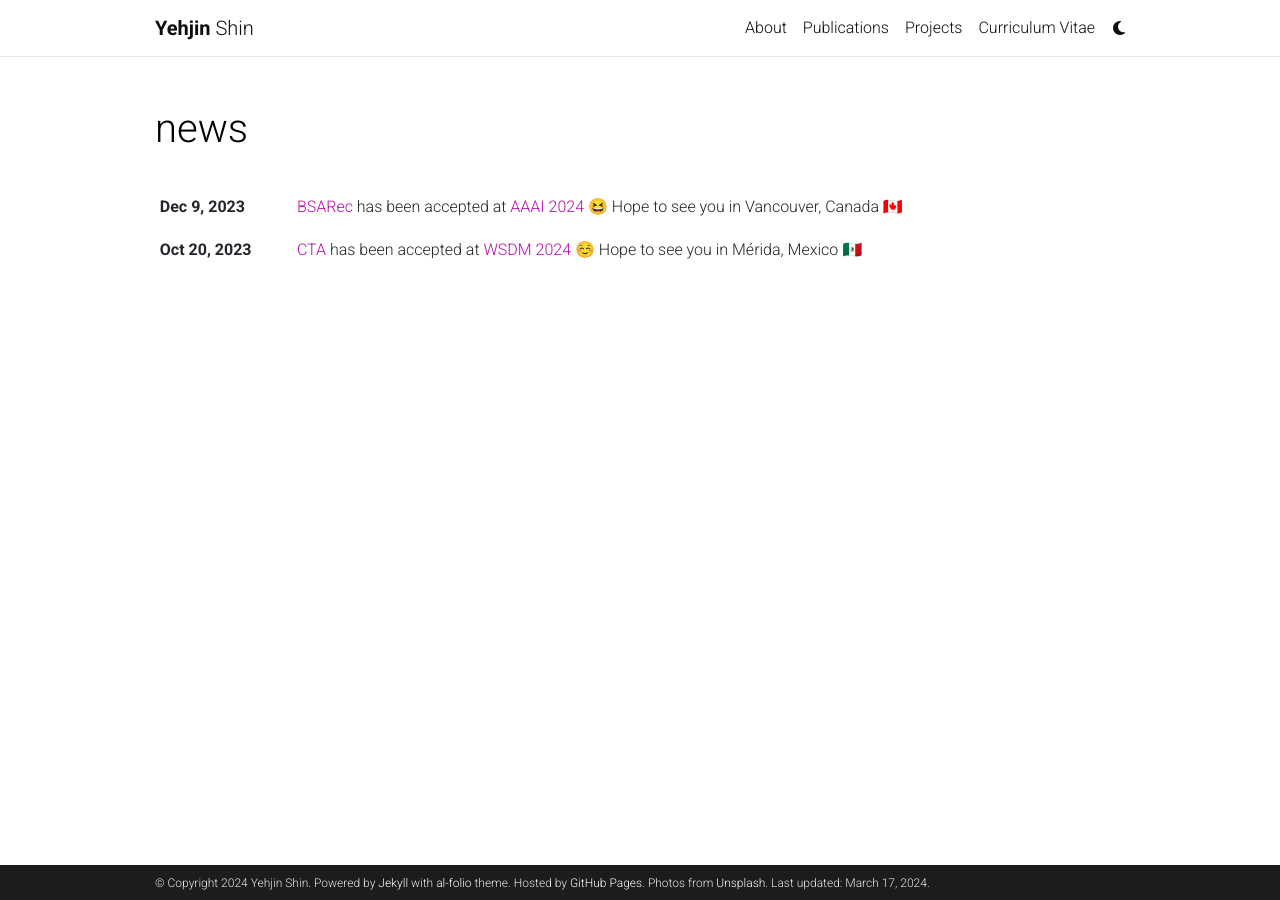
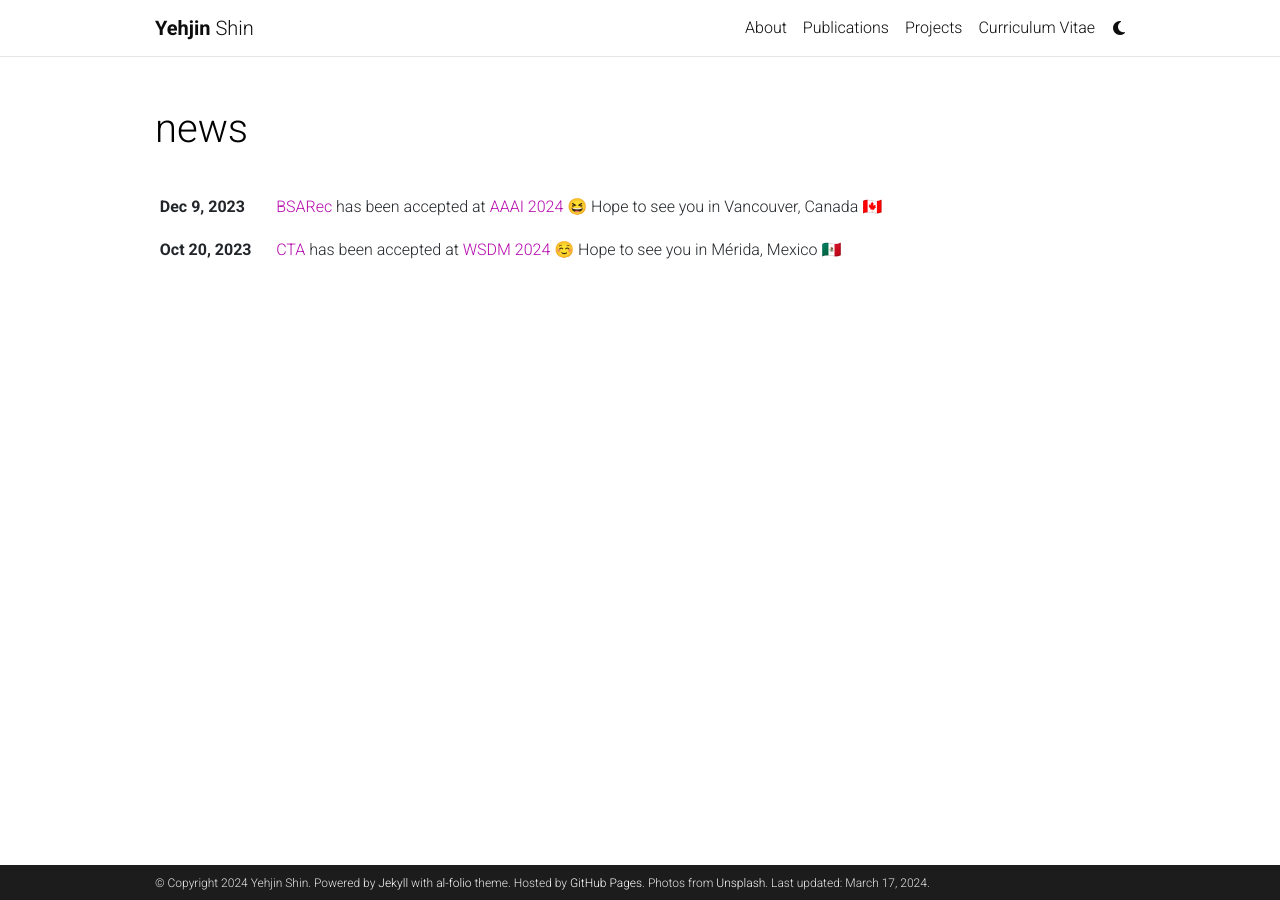
Before and after one commit to yehjin-shin/yehjin-shin.github.io, a Jekyll site: the page built from news.html, in a window 1280 px wide. Built offline with Jekyll 4.4.1, drawn with Linux system fonts in a browser that asks for light colours; full-size pictures stand in for the smaller copies a plugin makes; comment, search, counter and statistics services are not loaded; a style sheet for code colours, icons or effects is not loaded.

Commit message:
Update news.html

```diff
--- a/_includes/news.html
+++ b/_includes/news.html
@@ -11,7 +11,8 @@
               {% endif %}
               {% for item in news limit: news_limit %}
                 <tr>
-                  <th scope="row">{{ item.date | date: "%b %-d, %Y" }}</th>
+                  <th scope="row" width="12%">{{ item.date | date: "%b %-d, %Y" }}</th>
+<!--                     <th scope="row" width="12%">{{ item.date | date: "%b, %Y" }}</th> -->
                   <td>
                     {% if item.inline -%}
                       {{ item.content | remove: '<p>' | remove: '</p>' | emojify }}
```
